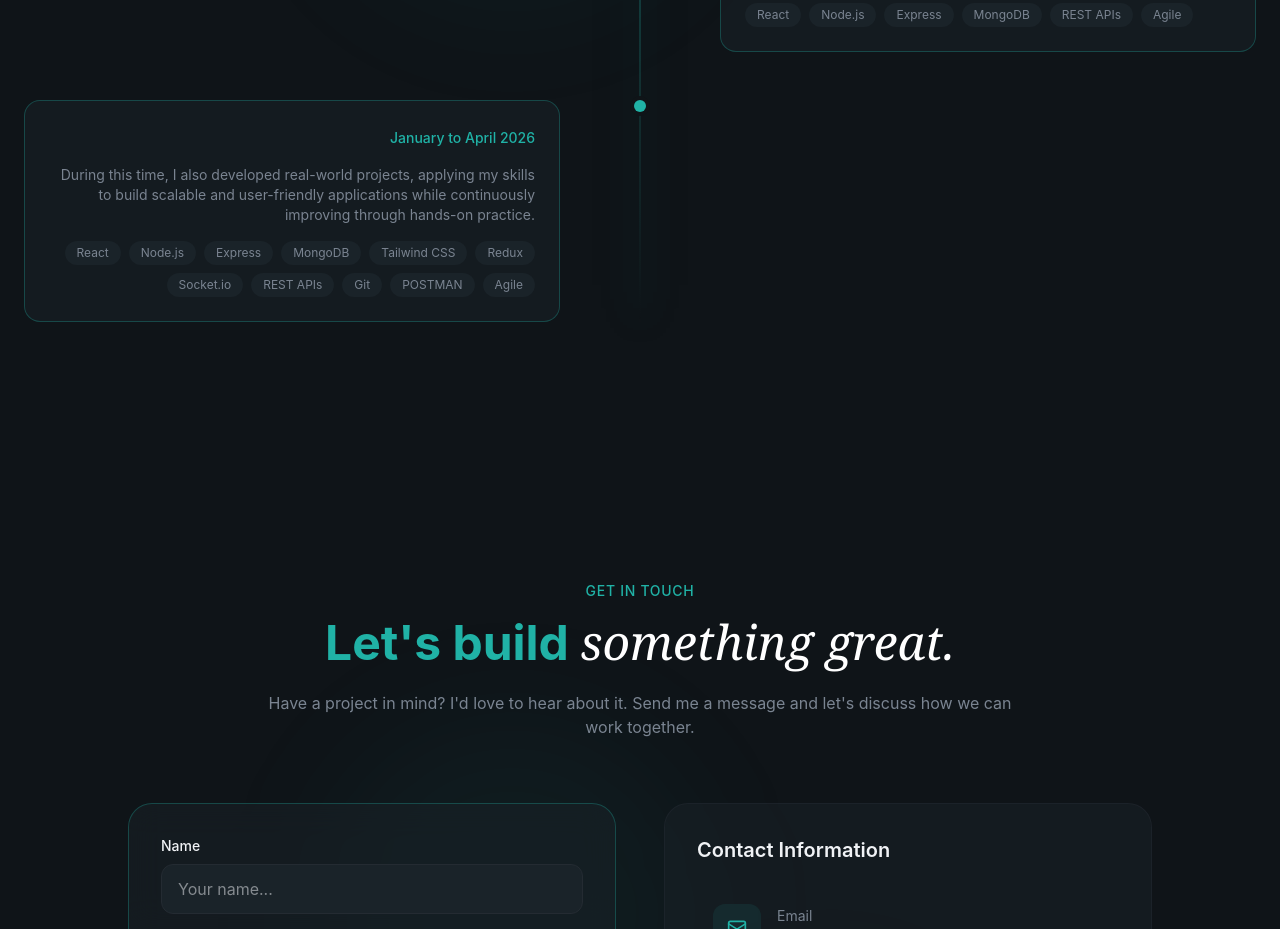
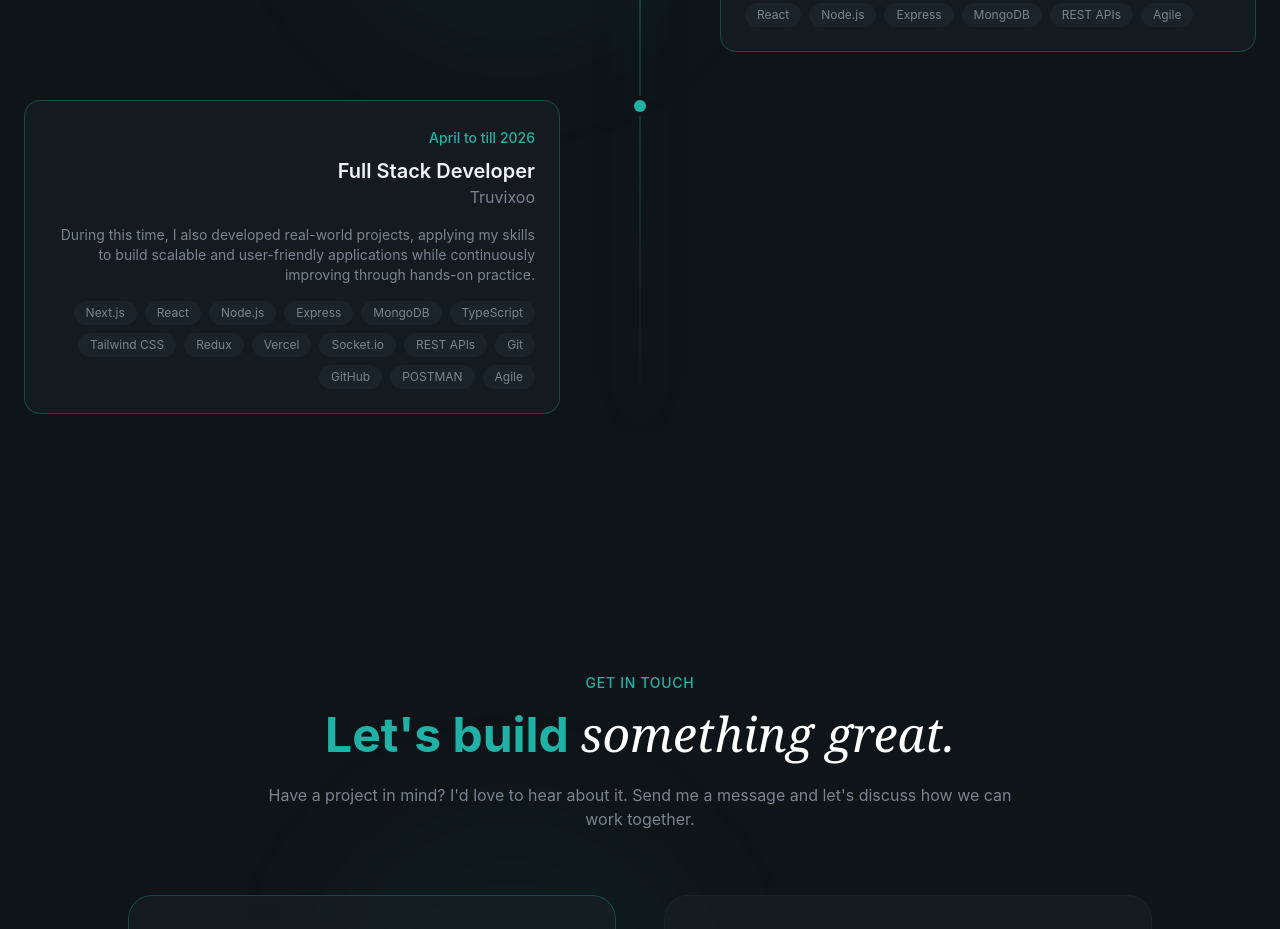
Before and after one commit to thehp23/Harsh-Patel-Portfolio, a React (Vite) app: page / in a window 1280 px wide. Shown: the part 4240-5169 px from the top of the page. Built offline with nearby package versions, Linux system fonts and the light colour scheme; no server answers.

Commit message:
Update Resume

```diff
--- a/src/sections/Experience.jsx
+++ b/src/sections/Experience.jsx
@@ -18,10 +18,12 @@ const experiences = [
     current: false,
   },
   {
-    period: "January to April 2026",
+    period: "April to till 2026",
+    role: "Full Stack Developer",
+    company: "Truvixoo",
     description:
       "During this time, I also developed real-world projects, applying my skills to build scalable and user-friendly applications while continuously improving through hands-on practice.",
-    technologies: ["React", "Node.js", "Express", "MongoDB", "Tailwind CSS", "Redux", "Socket.io", "REST APIs", "Git", "POSTMAN", "Agile"],
+    technologies: ["Next.js","React", "Node.js", "Express", "MongoDB", "TypeScript", "Tailwind CSS", "Redux", "Vercel", "Socket.io", "REST APIs", "Git", "GitHub", "POSTMAN", "Agile"],
     current: false,
   }
 ];
--- a/src/sections/Hero.jsx
+++ b/src/sections/Hero.jsx
@@ -90,7 +90,7 @@ export const Hero = () => {
                 </Button>
               </a>
 
-              <a href="/resume.pdf" download>
+              <a href="/HPx_resume.pdf" download>
                 <AnimatedBorderButton>
                   <Download className="w-5 h-5" />
                   Download CV
```
Also changed, not shown: 2 other files (tests, documents, lock files or other folders).
